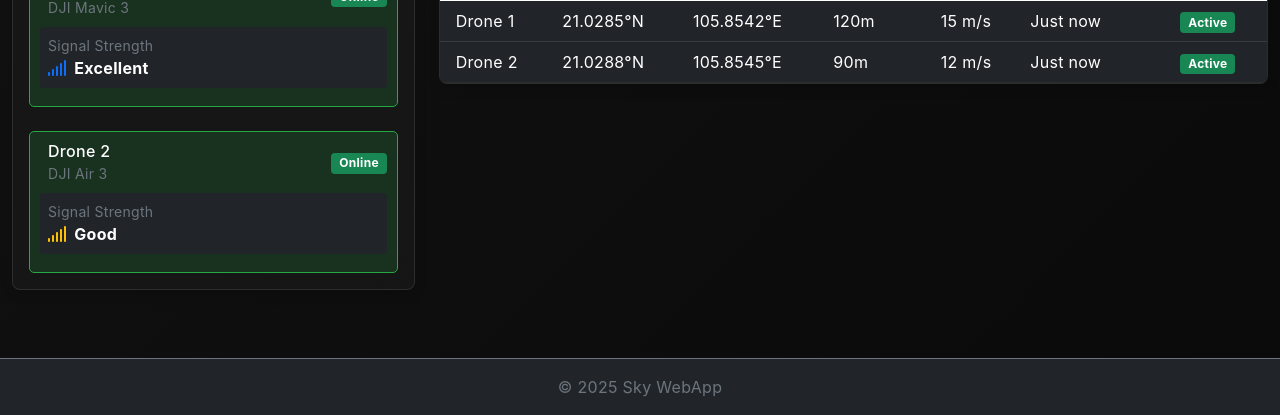
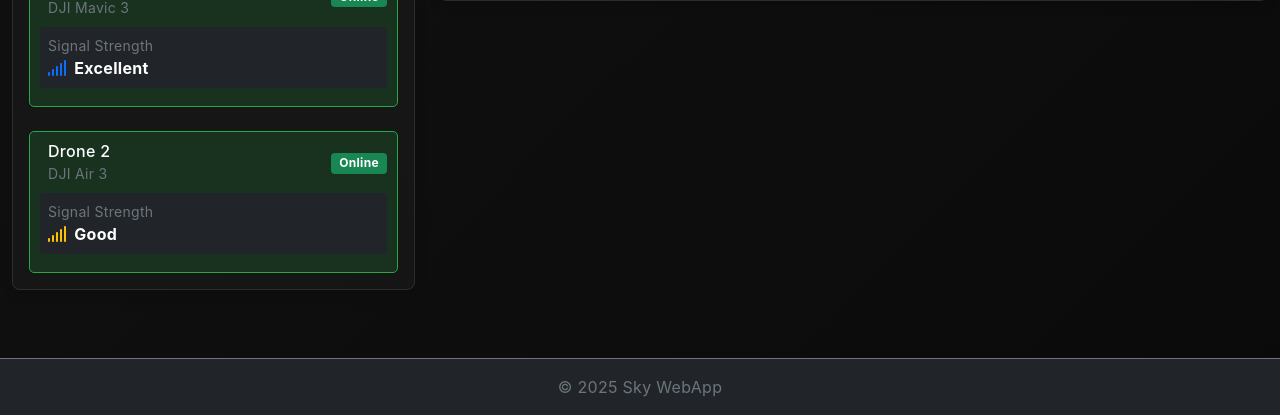
Before and after one commit to HuyHoang04/sky-webapp, a Flask app: page /dashboard in a window 1280 px wide. Shown: the part 947-1362 px from the top of the page. Run offline with Flask 2, Linux system fonts and the light colour scheme; data that the repository does not hold is empty; some libraries are stand-ins or nearby versions.

Commit message:
Hien thi GPS New UI

```diff
--- a/drone-app/gps_utils.py
+++ b/drone-app/gps_utils.py
@@ -8,7 +8,7 @@ import logging
 logger = logging.getLogger("drone-client")
 
 
-async def read_gps(serial_port="/dev/ttyAMA0", baudrate=9600):
+async def read_gps(serial_port="/dev/ttyAMA3", baudrate=9600):
     """Async generator: yield GPS data dict from NMEA sentences"""
     reader, _ = await serial_asyncio.open_serial_connection(url=serial_port, baudrate=baudrate)
 
--- a/templates/dashboard.html
+++ b/templates/dashboard.html
@@ -316,38 +316,10 @@
                                     <th>Altitude</th>
                                     <th>Speed</th>
                                     <th>Last Update</th>
-                                    <th>Status</th>
                                 </tr>
                             </thead>
                             <tbody id="gpsDataTable">
-                                <tr>
-                                    <td>
-                                        <div class="d-flex align-items-center">
-                                            <i class="fas fa-drone text-primary me-2"></i>
-                                            <span>Drone 1</span>
-                                        </div>
-                                    </td>
-                                    <td>21.0285°N</td>
-                                    <td>105.8542°E</td>
-                                    <td>120m</td>
-                                    <td>15 m/s</td>
-                                    <td>Just now</td>
-                                    <td><span class="badge bg-success">Active</span></td>
-                                </tr>
-                                <tr>
-                                    <td>
-                                        <div class="d-flex align-items-center">
-                                            <i class="fas fa-drone text-primary me-2"></i>
-                                            <span>Drone 2</span>
-                                        </div>
-                                    </td>
-                                    <td>21.0288°N</td>
-                                    <td>105.8545°E</td>
-                                    <td>90m</td>
-                                    <td>12 m/s</td>
-                                    <td>Just now</td>
-                                    <td><span class="badge bg-success">Active</span></td>
-                                </tr>
+
                             </tbody>
                         </table>
                     </div>
```
